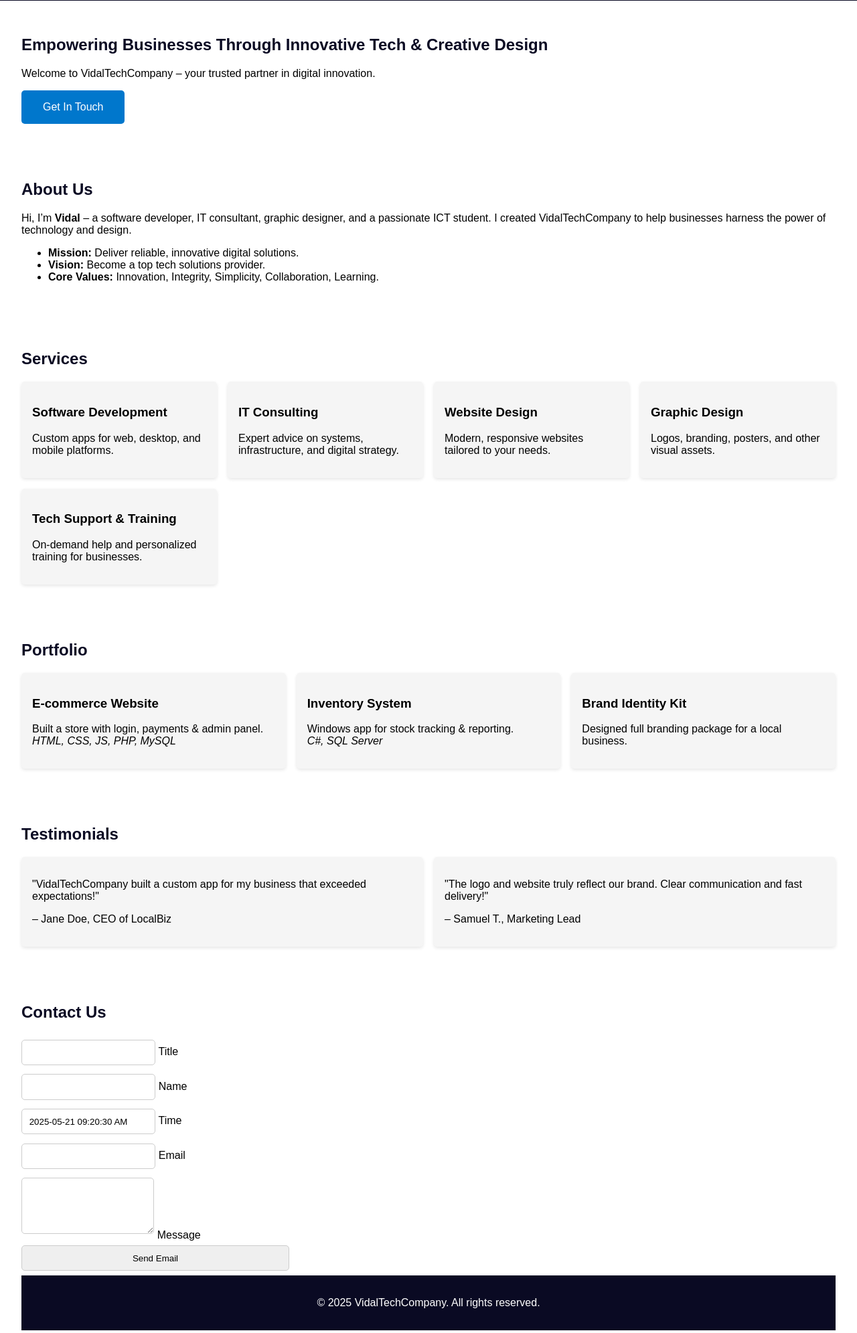
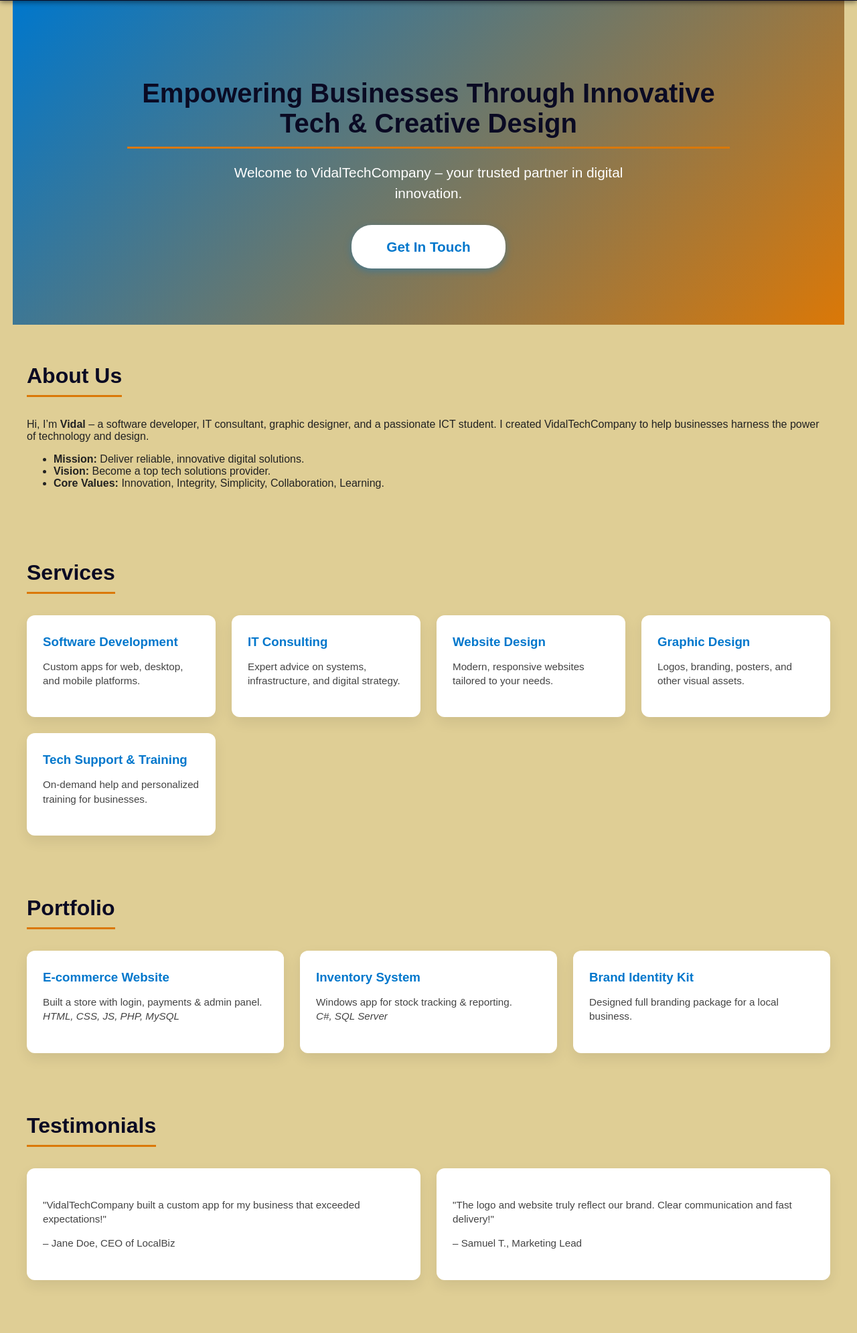
Before and after one commit to VidalTechCompany/VidalTechCompany, a plain HTML site: page index.html in a window 1280 px wide. Shown: the part 129-2120 px from the top of the page at 67% size. Drawn offline with Linux system fonts and the light colour scheme.

Commit message:
Update style.css

```diff
--- a/style.css
+++ b/style.css
@@ -1,95 +1,358 @@
+/* Base styles */
 body {
+  background-color: rgb(223, 206, 149) !important;
   font-family: Arial, sans-serif;
   margin: 0;
   padding: 0;
   scroll-behavior: smooth;
+  color: #222;
 }
 
+/* Header & Footer */
 header, footer {
   background: #0a0a23;
   color: white;
   padding: 1em;
   text-align: center;
+  position: sticky;
+  top: 0;
+  z-index: 100;
+  box-shadow: 0 2px 8px rgba(0,0,0,0.5);
 }
 
+footer {
+  font-size: 0.9rem;
+}
+
+/* Navigation */
 nav a {
   margin: 0 15px;
   color: white;
   text-decoration: none;
+  font-weight: 600;
+  position: relative;
+  transition: color 0.3s ease;
 }
 
-nav a:hover {
-  text-decoration: underline;
+nav a::after {
+  content: '';
+  display: block;
+  height: 3px;
+  background: #db7807;
+  width: 0;
+  transition: width 0.3s ease;
+  position: absolute;
+  bottom: -6px;
+  left: 0;
 }
 
-section {
-  padding: 2em;
+nav a:hover, nav a:focus {
+  color: #db7807;
 }
 
-h2 {
-  color: #0a0a23;
+nav a:hover::after, nav a:focus::after {
+  width: 100%;
+}
+
+/* Hero Section */
+#hero {
+  background: linear-gradient(135deg, #0077cc 0%, #db7807 100%);
+  color: white;
+  text-align: center;
+  padding: 4em 1em;
+  font-size: 1.3rem;
+  font-weight: 500;
+}
+
+#hero h2 {
+  font-size: 2.5rem;
+  margin-bottom: 0.5em;
+  max-width: 900px;
+  margin-left: auto;
+  margin-right: auto;
+}
+
+#hero p {
+  max-width: 600px;
+  margin: 0 auto 1.5em auto;
+  line-height: 1.5;
 }
 
 .cta {
-  background: #0077cc;
-  color: white;
-  padding: 1em 2em;
+  background: white;
+  color: #0077cc;
+  padding: 1em 2.5em;
   display: inline-block;
-  border-radius: 5px;
+  border-radius: 30px;
+  font-weight: 700;
   text-decoration: none;
+  box-shadow: 0 4px 12px rgba(0, 119, 204, 0.4);
+  transition: background-color 0.3s ease, color 0.3s ease;
 }
 
+.cta:hover, .cta:focus {
+  background-color: #db7807;
+  color: white;
+  box-shadow: 0 6px 16px rgba(219, 120, 7, 0.6);
+}
+
+/* Section base and fade-in */
+section {
+  opacity: 0;
+  visibility: visible; /* keep visible for layout */
+  transition: opacity 0.8s ease;
+  padding: 2em 1em;
+  max-width: 1200px;
+  margin: 0 auto;
+  min-height: 200px;
+}
+
+section.visible {
+  opacity: 1;
+}
+
+/* Section headings */
+h2 {
+  color: #0a0a23;
+  font-size: 2rem;
+  margin-bottom: 1em;
+  border-bottom: 3px solid #db7807;
+  padding-bottom: 0.3em;
+  max-width: fit-content;
+}
+
+/* Services, Portfolio, Testimonials grids */
 .services, .portfolio, .testimonials {
   display: grid;
-  gap: 1em;
-  grid-template-columns: repeat(auto-fit, minmax(250px, 1fr));
+  gap: 1.5em;
+  grid-template-columns: repeat(auto-fit, minmax(280px, 1fr));
 }
 
+/* Cards styling */
 .card {
-  background: #f5f5f5;
-  padding: 1em;
-  border-radius: 5px;
-  box-shadow: 0 2px 5px rgba(0, 0, 0, 0.1);
+  background: white;
+  padding: 1.8em 1.5em;
+  border-radius: 12px;
+  box-shadow: 0 8px 20px rgba(0, 0, 0, 0.08);
+  transition: transform 0.3s ease, box-shadow 0.3s ease;
+  cursor: default;
 }
 
+.card:hover, .card:focus-within {
+  transform: translateY(-8px);
+  box-shadow: 0 14px 28px rgba(0, 0, 0, 0.15);
+}
+
+/* Card headings */
+.card h3 {
+  margin-top: 0;
+  color: #0077cc;
+  font-weight: 700;
+  margin-bottom: 0.5em;
+}
+
+/* Card paragraphs */
+.card p {
+  color: #444;
+  line-height: 1.4;
+  font-size: 0.95rem;
+}
+
+/* Contact Form */
+/* Contact Form Container */
 form {
+  position: relative;
   display: flex;
   flex-direction: column;
-  max-width: 400px;
-  margin-top: 1em;
+  gap: 25px;
+  max-width: 500px;
+  margin: 2em auto;
+  padding: 2em;
+  background: linear-gradient(135deg, #d5c9f0, #e9e0f9);
+  background-size: 400% 400%;
+  animation: gradientBG 10s ease infinite;
+  border-radius: 12px;
+  box-shadow: 0 8px 20px rgba(0, 0, 0, 0.1);
+  transition: transform 0.3s ease, box-shadow 0.3s ease;
 }
 
-input, textarea {
-  padding: 0.8em;
-  margin: 0.5em 0;
-  border: 1px solid #ccc;
-  border-radius: 5px;
+@keyframes gradientBG {
+  0% { background-position: 0% 50%; }
+  50% { background-position: 100% 50%; }
+  100% { background-position: 0% 50%; }
 }
 
-button {
-  padding: 1em;
-  background: #0077cc;
+form:hover {
+  transform: scale(1.02);
+  box-shadow: 0 12px 30px rgba(0, 0, 0, 0.2);
+}
+
+/* Floating Labels */
+.field {
+  position: relative;
+}
+
+.field input,
+.field textarea {
+  width: 100%;
+  padding: 14px 12px;
+  font-size: 1em;
+  border: 2px solid #ccc;
+  border-radius: 8px;
+  background: white;
+  transition: border-color 0.3s, box-shadow 0.3s;
+}
+
+.field label {
+  position: absolute;
+  left: 12px;
+  top: 14px;
+  font-size: 1em;
+  color: #777;
+  pointer-events: none;
+  transition: 0.2s ease all;
+  background: white;
+  padding: 0 5px;
+}
+
+/* Move label when input is focused or has value */
+.field input:focus + label,
+.field input:not(:placeholder-shown) + label,
+.field textarea:focus + label,
+.field textarea:not(:placeholder-shown) + label {
+  top: -10px;
+  left: 10px;
+  font-size: 0.8em;
+  color: #6a5acd;
+}
+
+/* Hover + Focus Effect */
+.field input:hover,
+.field textarea:hover,
+.field input:focus,
+.field textarea:focus {
+  border-color: #6a5acd;
+  box-shadow: 0 0 8px rgba(106, 90, 205, 0.3);
+  outline: none;
+}
+
+/* Submit Button */
+form input[type="submit"] {
+  padding: 12px;
+  background-color: #6a5acd;
   color: white;
   border: none;
-  border-radius: 5px;
+  border-radius: 8px;
+  font-size: 1em;
   cursor: pointer;
+  transition: background-color 0.3s, transform 0.3s;
 }
 
+form input[type="submit"]:hover {
+  background-color: #5a4dbf;
+  transform: scale(1.03);
+}
+
+
+.field label {
+  font-size: 14px;
+  font-weight: 600;
+  color: #555;
+}
+
+.field input,
+.field textarea {
+  padding: 12px;
+  font-size: 16px;
+  border: 1.5px solid #ccc;
+  border-radius: 8px;
+  width: 100%;
+  box-sizing: border-box;
+  transition: border-color 0.3s ease;
+  font-family: inherit;
+  resize: vertical;
+}
+
+.field input:focus,
+.field textarea:focus {
+  border-color: #0077cc;
+  outline: none;
+}
+
+input[type="submit"], button[type="submit"] {
+  background-color: #0077cc;
+  color: white;
+  border: none;
+  padding: 14px 0;
+  font-size: 18px;
+  border-radius: 8px;
+  font-weight: 700;
+  cursor: pointer;
+  transition: background-color 0.3s ease;
+}
+
+input[type="submit"]:hover, button[type="submit"]:hover {
+  background-color: #005fa3;
+}
+
+/* Scroll to top button */
 #scrollTopBtn {
   position: fixed;
-  bottom: 40px;
+  bottom: 30px;
   right: 30px;
   display: none;
   background-color: #0077cc;
   color: white;
   border: none;
+  padding: 14px 16px;
   border-radius: 50%;
-  padding: 12px 16px;
-  font-size: 18px;
   cursor: pointer;
+  font-size: 22px;
   z-index: 1000;
+  box-shadow: 0 4px 12px rgba(0,0,0,0.2);
+  transition: background-color 0.3s ease, box-shadow 0.3s ease, opacity 0.3s ease;
+  opacity: 0;
+}
+
+#scrollTopBtn.show {
+  display: block;
+  opacity: 1;
 }
 
 #scrollTopBtn:hover {
-  background-color: #005fa3;
+  background-color: #db7807;
+  box-shadow: 0 8px 24px rgba(219, 120, 7, 0.6);
 }
+
+/* Links inside contact info */
+#contact a {
+  color: #0077cc;
+  text-decoration: none;
+  font-weight: 600;
+  transition: color 0.3s ease;
+}
+
+#contact a:hover {
+  color: #db7807;
+  text-decoration: underline;
+}
+
+/* Responsive adjustments */
+@media (max-width: 600px) {
+  nav a {
+    margin: 0 8px;
+    font-size: 0.9rem;
+  }
+
+  #hero h2 {
+    font-size: 1.8rem;
+  }
+
+  .card {
+    padding: 1.2em 1em;
+  }
+
+  form {
+    padding: 1.2em;
+  }
+}
```
